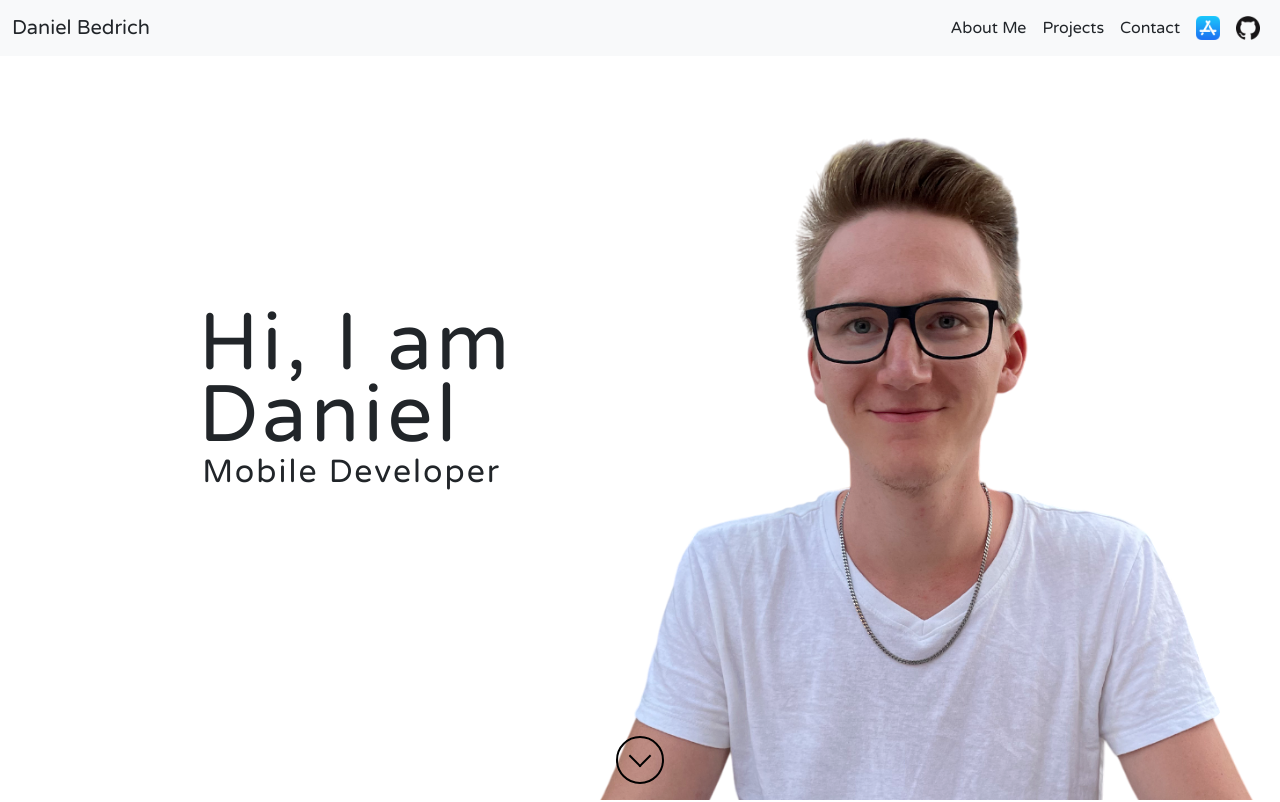
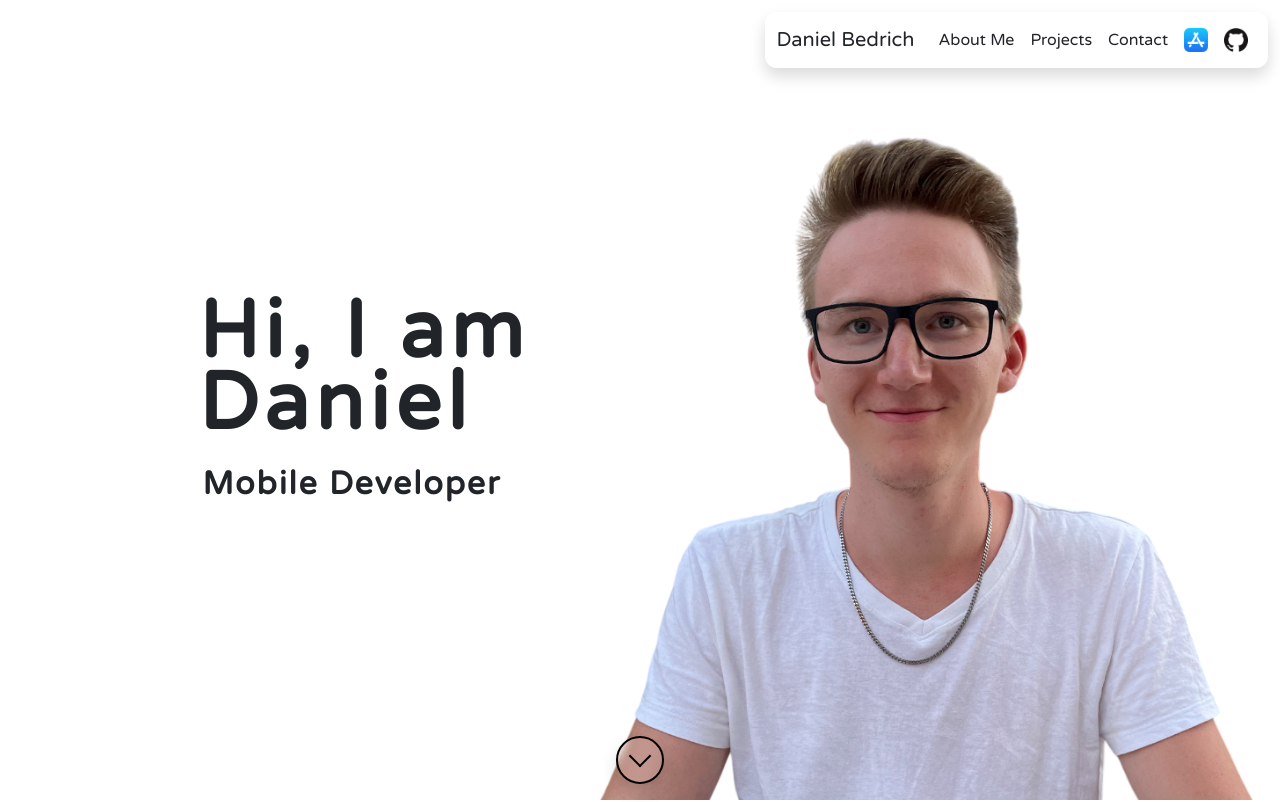
Before and after one commit to Hebrasco/hebrasco.github.io, a React (Create React App) app: page /#/ in a window 1280 px wide. Shown: the top 802 px of the page. Built offline with nearby package versions, Linux system fonts and the light colour scheme.

Commit message:
💄 Update navbar style

```diff
--- a/src/assets/styles/default-overrides.css
+++ b/src/assets/styles/default-overrides.css
@@ -34,6 +34,9 @@
   --borderRadius: 1rem;
 
   --landingBackgroundImage: url('../images/me.png');
+
+  --glassBackground: rgb(255 255 255 / 10%);
+  --glassBlur: 4px;
 }
 
 html {
--- /dev/null
+++ b/src/components/layout/NavBar/index.module.css
@@ -0,0 +1,11 @@
+.navbar-glass {
+  background-color: var(--glassBackground);
+  backdrop-filter: blur(var(--glassBlur));
+  width: fit-content;
+  margin: 12px;
+  border-radius: 12px;
+  left: unset;
+  position: fixed !important;
+  top: 0;
+  right: 0;
+}
--- a/src/components/layout/NavBar/index.tsx
+++ b/src/components/layout/NavBar/index.tsx
@@ -4,12 +4,14 @@ import { useWindowSize } from 'hooks'
 import React from 'react'
 import { Container, Nav, Navbar } from 'react-bootstrap'
 
+import styles from './index.module.css'
+
 export function NavBar(): JSX.Element {
   const { isXs, isSm } = useWindowSize()
 
   return (
-    <Navbar bg="light" expand="md" fixed="top">
-      <Container fluid>
+    <Navbar expand="md" className={`${styles['navbar-glass']} shadow`}>
+      <Container>
         <Navbar.Brand href={ROUTES.home}>{CONFIG.profile.name}</Navbar.Brand>
         <Navbar.Toggle />
         <Navbar.Collapse>
--- a/src/pages/Home/components/Landing/components/ScrollDownIcon/index.module.css
+++ b/src/pages/Home/components/Landing/components/ScrollDownIcon/index.module.css
@@ -15,6 +15,8 @@
   position: relative;
   animation: down 2s infinite;
   -webkit-animation: down 2s infinite;
+  backdrop-filter: blur(var(--glassBlur));
+  background-color: var(--glassBackground);
 }
 
 .scroll-down-icon::before {
--- a/src/pages/Home/components/Landing/components/ScrollDownIcon/index.tsx
+++ b/src/pages/Home/components/Landing/components/ScrollDownIcon/index.tsx
@@ -8,7 +8,7 @@ export function ScrollDownIcon() {
   return (
     <div className={styles['scroll-down-icon-container']}>
       <Link to={ROUTES.aboutMe}>
-        <div className={styles['scroll-down-icon']}></div>
+        <div className={`${styles['scroll-down-icon']} shadow`}></div>
       </Link>
     </div>
   )
--- a/src/pages/Home/components/Landing/components/Title/index.module.css
+++ b/src/pages/Home/components/Landing/components/Title/index.module.css
@@ -15,8 +15,9 @@
 }
 
 .landing-title > h1 {
-  letter-spacing: var(--letterSpacingLg);
+  letter-spacing: 6px;
   font-size: var(--titleFontSize);
+  font-weight: 900;
   margin: 0;
   line-height: max(3rem, 9vmin);
 }
@@ -24,8 +25,10 @@
 .landing-title > p {
   letter-spacing: var(--letterSpacingSm);
   font-size: var(--subTitleFontSize);
+  font-weight: 600;
   margin: 0;
   margin-left: 1.25%;
+  margin-top: 1.5rem;
   line-height: max(2rem, 5vmin);
   width: max-content;
 }
--- a/src/pages/Home/components/Landing/components/Title/index.tsx
+++ b/src/pages/Home/components/Landing/components/Title/index.tsx
@@ -23,7 +23,7 @@ export function Title({ isXs = false }: TitleProps) {
         <div className={styles['landing-title']}>
           <h1>Hi, I am</h1>
           <h1>{name}</h1>
-          <p className="fw-light">{CONFIG.profile.jobTitle}</p>
+          <p>{CONFIG.profile.jobTitle}</p>
         </div>
       </div>
     </div>
```
